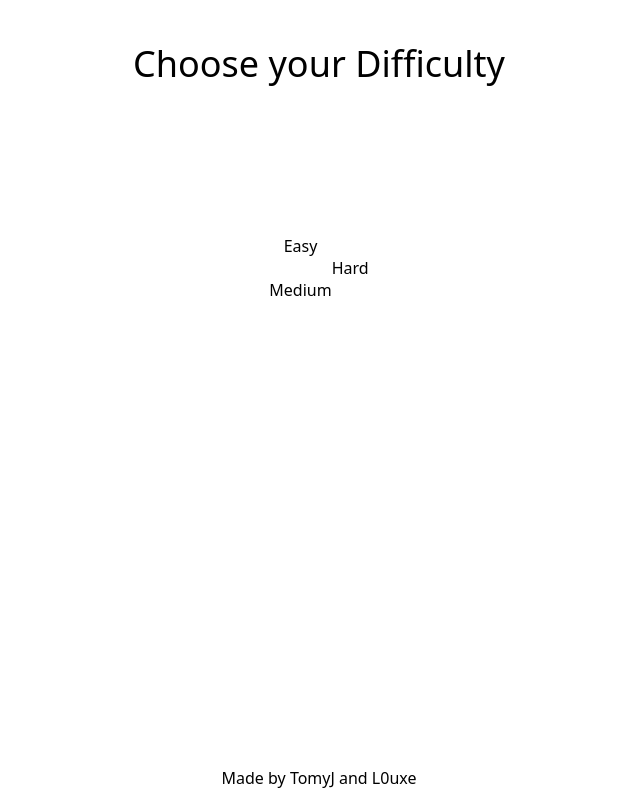
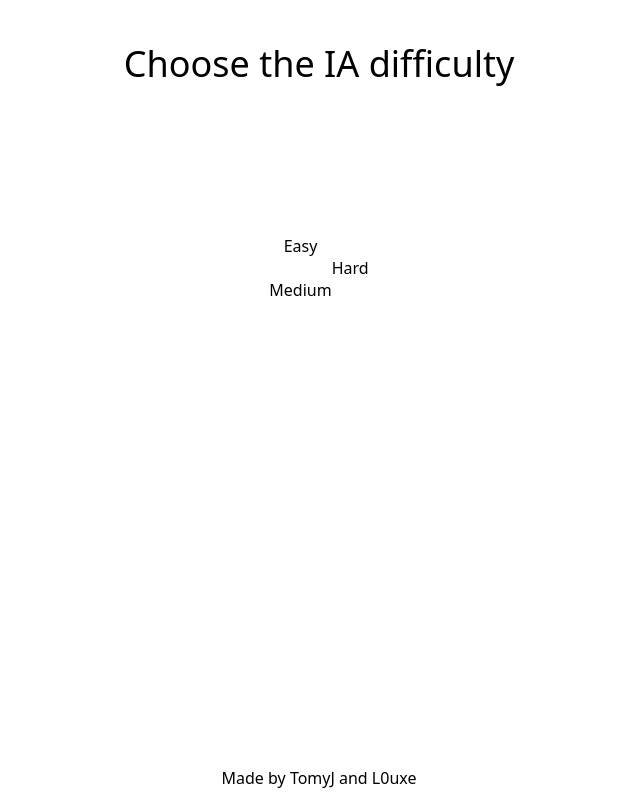
Before and after one commit to TomJegou/TANK-CONQUEROR, a Next.js app: page /iaMenu in a window 1280 px wide. Shown: the whole page, without its empty margins (321-961 px from the left). Built offline with nearby package versions, Linux system fonts and the light colour scheme.

Commit message:
Create new component Menu

```diff
--- /dev/null
+++ b/src/components/Menu.js
@@ -0,0 +1,14 @@
+import Link from "next/link"
+
+export default function Menu({ title, listChoices }) {
+    return (
+        <>
+            <h1 className="absolute flex flex-row flex-wrap justify-center text-4xl top-11">{title}</h1>
+            <div className="absolute flex flex-col flex-wrap justify-center items-center h-[15vh] top-52">
+                {listChoices.map((link, index) => {
+                    return <Link key={index} className="flex flex-row flex-wrap justify-center items-center h-11" href={link.href}>{link.text}</Link>
+                })}
+            </div>
+        </>
+    )
+}
--- a/src/pages/iaMenu.js
+++ b/src/pages/iaMenu.js
@@ -1,15 +1,15 @@
 import Layout from "@/components/Layout"
 import Link from "next/link"
+import Menu from "@/components/Menu"
 
 export default function IaMenu(){
     return(
         <Layout className="h-[100vh] flex justify-center">
-            <h1 className="absolute flex flex-row flex-wrap justify-center text-4xl top-11">Choose your Difficulty</h1>
-            <div className="absolute flex flex-col flex-wrap justify-center items-center h-[15vh] top-52">
-                <Link className="flex flex-row flex-wrap justify-center items-center h-11" href="/soloGame">Easy</Link>
-                <Link className="flex flex-row flex-wrap justify-center items-center h-11" href="/soloGame">Medium</Link>
-                <Link className="flex flex-row flex-wrap justify-center items-center h-11" href="/soloGame">Hard</Link>
-            </div>
+            <Menu title={"Choose the IA difficulty"} listChoices={[
+                {text: "Easy", href: "/soloGame"},
+                {text: "Medium", href: "/soloGame"},
+                {text: "Hard", href: "/soloGame"},
+            ]} />
         </Layout>
     )
 }
--- a/src/pages/index.js
+++ b/src/pages/index.js
@@ -1,15 +1,16 @@
 import Layout from "@/components/Layout"
 import Link from "next/link"
+import Menu from "@/components/Menu"
 
 export default function Home() {
   return (
     <Layout className="h-[100vh] flex justify-center">
-      <h1 className="absolute flex flex-row flex-wrap justify-center text-4xl top-11">Welcome to Tank Conqueror</h1>
-      <div className="absolute flex flex-col flex-wrap justify-center items-center h-[15vh] top-52">
-        <Link className="flex flex-row flex-wrap justify-center items-center h-11" href="/mapMenu">Solo</Link>
-        <Link className="flex flex-row flex-wrap justify-center items-center h-11" href="/">MultiPlayer</Link>
-        <Link className="flex flex-row flex-wrap justify-center items-center h-11" href="/">Tutorial</Link>
-      </div>
+      <Menu title={"Welcome to Tank Conqueror"}
+      listChoices={[
+        {text: "Solo", href: "/mapMenu"},
+        {text: "Multiplayer", href: "/"},
+        {text: "Tutorial", href: "/"},
+      ]} />
     </Layout>
   )
 }
--- a/src/pages/mapMenu.js
+++ b/src/pages/mapMenu.js
@@ -1,15 +1,16 @@
 import Layout from "@/components/Layout"
 import Link from "next/link"
+import Menu from "@/components/Menu"
 
 export default function MapMenu() {
     return (
         <Layout className="h-[100vh] flex justify-center">
-            <h1 className="absolute flex flex-row flex-wrap justify-center text-4xl top-11">Choose your Environnement</h1>
-            <div className="absolute flex flex-col flex-wrap justify-center items-center h-[15vh] top-52">
-                <Link className="flex flex-row flex-wrap justify-center items-center h-11" href="/iaMenu">Mountain</Link>
-                <Link className="flex flex-row flex-wrap justify-center items-center h-11" href="/iaMenu">Desert</Link>
-                <Link className="flex flex-row flex-wrap justify-center items-center h-11" href="/iaMenu">City</Link>
-            </div>
+            <Menu title={"Choose your environnement"}
+            listChoices={[
+                {text: "Mountain", href: "/iaMenu"},
+                {text: "Desert", href: "/iaMenu"},
+                {text: "City", href: "/iaMenu"},
+                ]} />
         </Layout>
     )
 }
```
